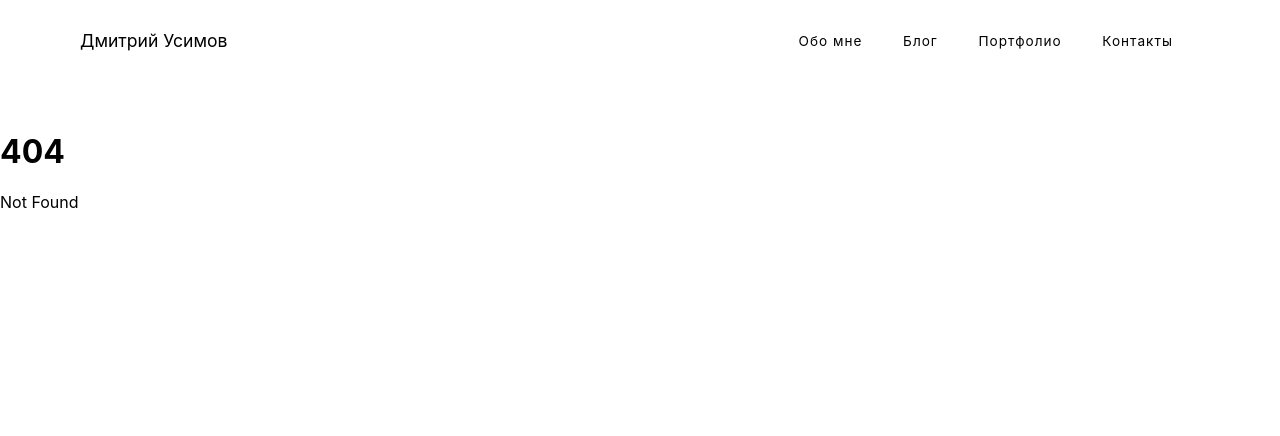
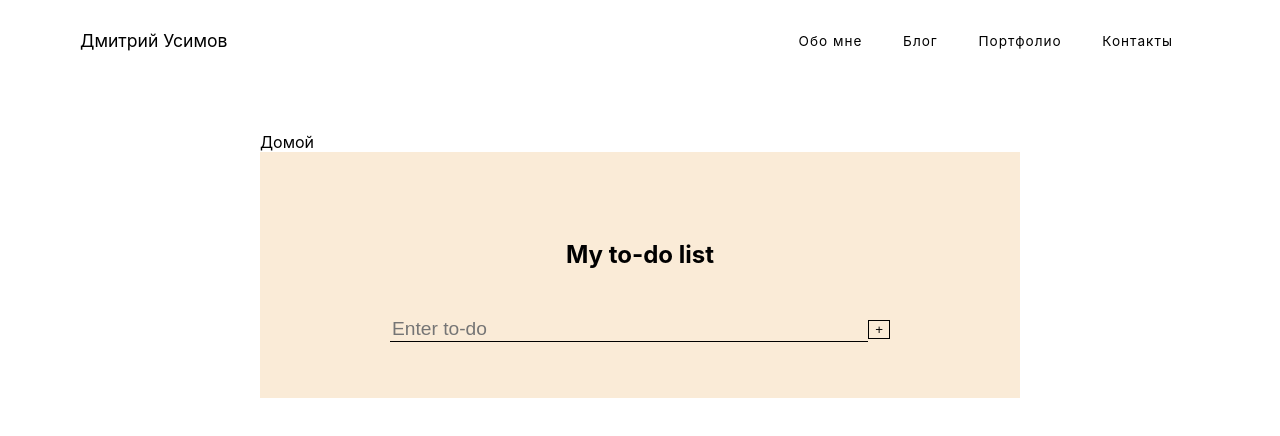
Before and after one commit to heyheyheyxd/xdxd, a SvelteKit app: page /project/apps/1 in a window 1280 px wide. Before the commit this address had no page. Shown: the top 436 px of the page. Built offline with nearby package versions, Linux system fonts and the light colour scheme.

Commit message:
add todo app

```diff
--- /dev/null
+++ b/src/components/Icon.svelte
@@ -0,0 +1,12 @@
+<script>
+    export let name;
+    const icons = [
+        {
+            name: "check-mark",
+        },
+        {
+            name: "delete",
+        },
+    ];
+    let icon = icons.find((item) => item.name === name);
+</script>
--- /dev/null
+++ b/src/routes/project/+layout.svelte
@@ -0,0 +1,3 @@
+<div class="container">
+    <slot />
+</div>
--- a/src/routes/project/+page.svelte
+++ b/src/routes/project/+page.svelte
@@ -1,3 +1,49 @@
-<h1>Проект</h1>
+<svelte:head>
+<title>Портфолио</title>
+</svelte:head>
 
-Wait me baby
+<div class="container">
+	<h1>Мои проекты</h1>
+	<div class="apps">
+		{#each routes as page}
+			<div class="app">
+				<h2>{page.title}</h2>
+				<p>{page.body}</p>
+				<p class="readmore">
+					<a class="link" href={`/project/apps/${page.id}`}>
+					Читать далее
+					</a>
+				</p>
+			</div>
+		{/each}
+	</div>
+</div>
+
+<script>
+    import { routes } from "./routes.js";
+</script>
+
+<style>
+
+    .container {
+        margin: 50px auto;
+        max-width: 800px;
+        padding: 0 20px;
+    }
+
+    .apps {
+        display: grid;
+        grid-template-columns: 1fr 1fr;
+        grid-gap: 20px;
+    }
+
+    .app {
+        border: 1px solid #ddd;
+        padding: 10px;
+        box-shadow: 0 0 10px #eee;
+    }
+
+    .link {
+        color: rgb(10, 10, 139);
+    }
+</style>
--- /dev/null
+++ b/src/routes/project/apps/1/+layout.svelte
@@ -0,0 +1,12 @@
+<div class="container">
+	<a href="/project">Домой</a>
+	<slot/>
+</div>
+
+<style>
+	.container {
+		margin: 50px auto;
+		max-width: 800px;
+		padding: 0 20px;
+	}
+</style>
--- /dev/null
+++ b/src/routes/project/apps/1/+page.svelte
@@ -0,0 +1,182 @@
+<main>
+    <h1>My to-do list</h1>
+    <form on:submit|preventDefault={add}>
+        <input bind:value={newItem} placeholder="Enter to-do" />
+        <button class="add_to-do" on:click={add}><span>+</span></button>
+    </form>
+    <div class="todos">
+        {#each todoList as item, index}
+            <div class="todo" class:completed={item.completed}>
+                <span class="todo__text">{item.task}</span>
+                <div class="todo__buttons">
+                    <button class="complete" on:click={()=> complete(index)}>
+                        <Icon name="check-mark" />
+                    </button>
+                    <button class="delete" on:click={()=> remove(index)}>
+                        <Icon name="delete" />
+                    </button>
+                </div>
+            </div>
+        {/each}
+    </div>
+</main>
+<script>
+    import Icon from '../../../../components/Icon.svelte';
+    let newItem ='';
+    let todoList=[];
+    function add(){
+        if (newItem !=='') {
+            todoList=[
+                ...todoList,
+                {
+                    task: newItem,
+                    completed: false,
+                },
+            ];
+            newItem ='';
+        }
+    }
+    function remove(index){
+        todoList.splice(index,1);
+        todoList = todoList;
+    }
+
+    function complete(index){
+        todoList[index].completed = !todoList[index].completed;
+    }
+</script>
+<style>
+    main{
+        display: flex;
+        flex-direction: column;
+        align-items: center;
+        min-height: 100%;
+        padding: 5vmin;
+        box-sizing: border-box;
+        background: antiquewhite;
+    }
+
+    form{
+        width: 100%;
+        max-width: 500px;
+        display: flex;
+        align-items: center;
+        margin-bottom: 1rem;
+    }
+
+
+    input{
+        flex-grow: 1;
+        width: 0;
+        border: none;
+        border-bottom: 1px solid black;
+        background: transparent;
+        box-shadow: none;
+        font-size: 1.2rem;
+        margin: 0;
+        outline: none;
+    }
+    .todo {
+    display: flex;
+    padding: 20px;
+    border-radius: 20px;
+    box-shadow: 0 0 15px rgb(0 0 0 / 20%);
+    background-color: hsla(0, 0%, 100%, 0.2);
+    margin-top: 1rem;
+    font-size: 1.2rem;
+    justify-content: space-between;
+    align-items: center;
+    }
+
+    .todo__buttons {
+    display: flex;
+    align-items: center;
+    margin-left: 1rem;
+    }
+
+    .todo button {
+    width: 32px;
+    height: 32px;
+    padding: 4px;
+    margin: 0;
+    flex-shrink: 0;
+    }
+
+    h1 {
+    text-align: center;
+    font-size: 1.5rem;
+    margin: 2em 0;
+    }
+
+    button.complete {
+    background-color: green;
+    border-radius: 100%;
+    cursor: pointer;
+    }
+
+    button.delete {
+    background-color: red;
+    border-radius: 100%;
+    cursor: pointer;
+    }
+
+    button.delete:hover {
+    color: brown;
+    transition: color 100ms ease-out;
+    }
+
+    button.complete:hover {
+    color: cabetblue;
+    transition: color 100ms ease-out;
+    }
+
+    .todo.completed {
+    color: slategray;
+    }
+
+    .todo.todo.completed {
+    text-decoration: line-through;
+    }
+
+    .todo.completed button {
+    color: silver;
+    }
+
+    .todos {
+    width: 100%;
+    max-width: 500px;
+    }
+
+    .add_to-do {
+    background-color: transparent;
+    border: 1px solid black;
+    cursor: pointer;
+    }
+    button{
+        background-color: transparent;
+        border: none;
+    }
+
+    button.delete,
+    button.delete:hover{
+        color: brown;
+        transition: color 100ms ease-out;
+    }
+    button.complete,
+    button.complete:hover{
+        color:cadetblue;
+        transition: color 100ms ease-out;
+    }
+    .todo.completed{
+        color: slategray;
+    }
+
+
+    .todo.completed button{
+        color: silver;
+    }
+    .todos{
+        width: 100%;
+        max-width: 500px;
+    }
+</style>
--- /dev/null
+++ b/src/routes/project/routes.js
@@ -0,0 +1,13 @@
+export const routes = [
+
+    {
+
+    id: 1,
+
+    title: 'TODO',
+
+    body: 'Простое и удобное приложение для организации задач. С его помощью вы можете легко создавать, отслеживать и завершать свои ежедневные задачи.',
+
+    },
+
+    ];
```
